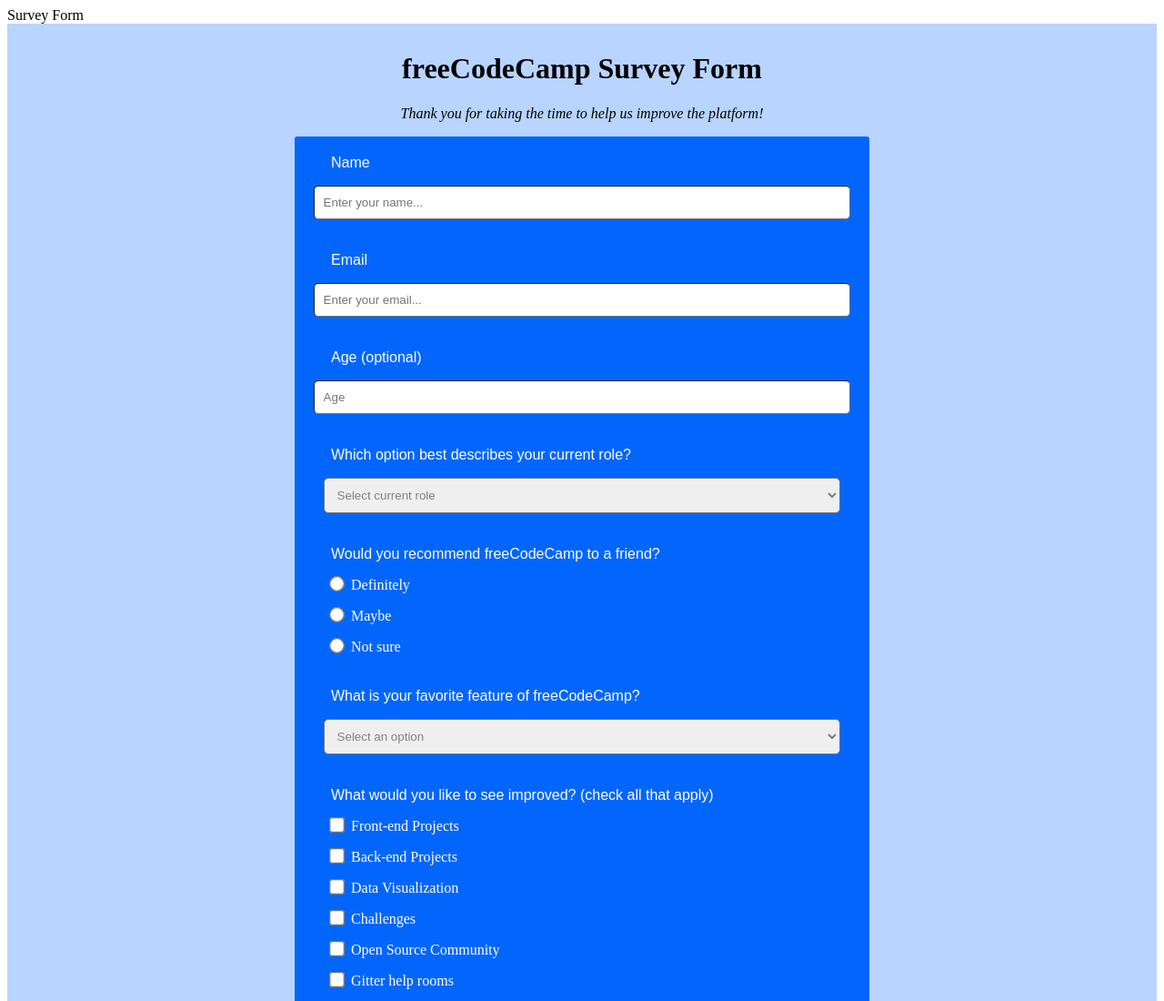
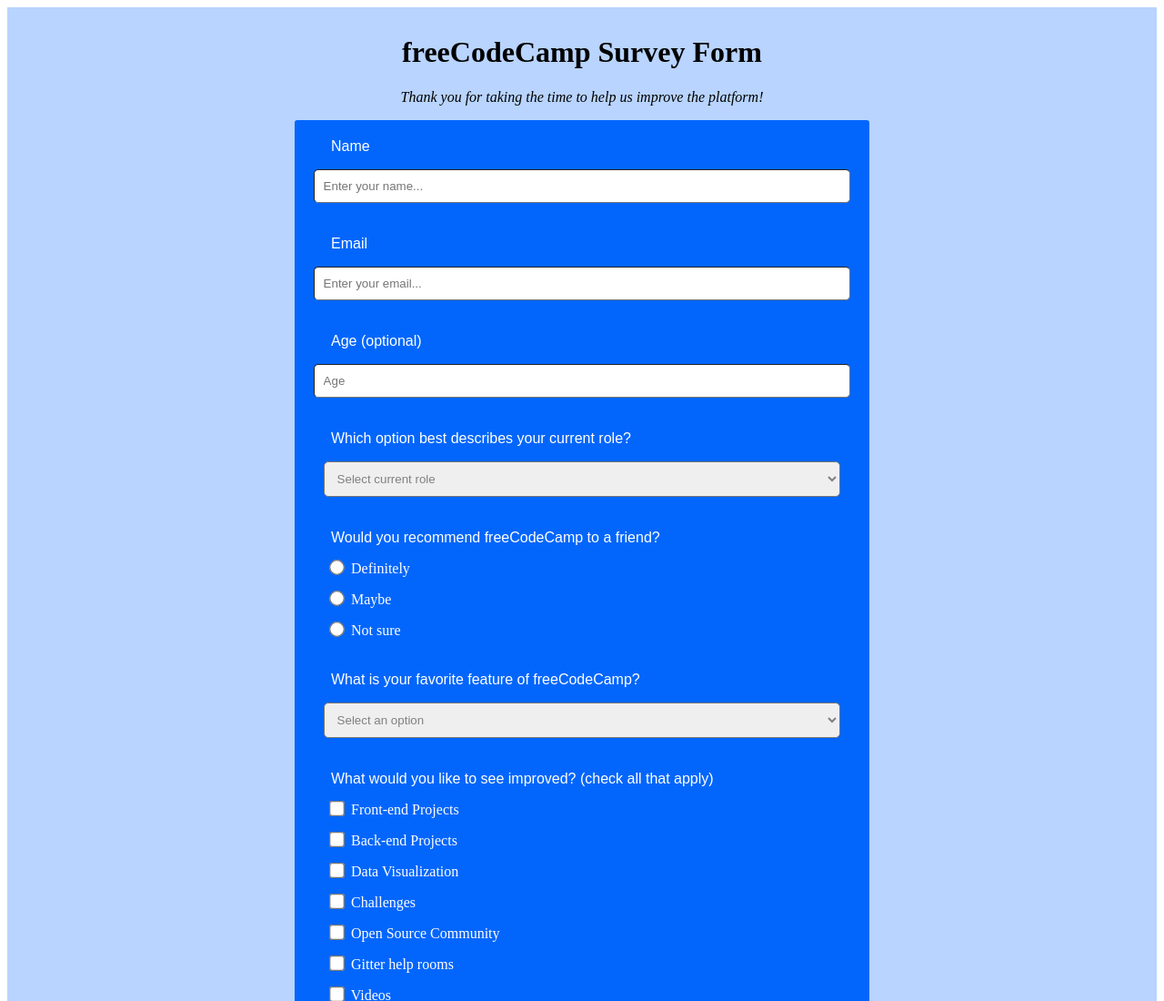
Before and after one commit to ahegde06/fcc-responsive-web-design-p2, a plain HTML site: page index.html in a window 1280 px wide. Shown: the top 1100 px of the page at 91% size. Drawn offline with Linux system fonts and the light colour scheme.

Commit message:
Corrected header

```diff
--- a/index.html
+++ b/index.html
@@ -1,7 +1,7 @@
 <!DOCTYPE html>
 <html lang="en">
    <link rel="stylesheet" href="/fcc-responsive-web-design-p2/style.css">
-   <header> Survey Form </header>
+   <header><title> Survey Form </title> </header>
    <main id = "main">
     <div id = "title_text">
       <h1 id = "title"> freeCodeCamp Survey Form </h1>
```
